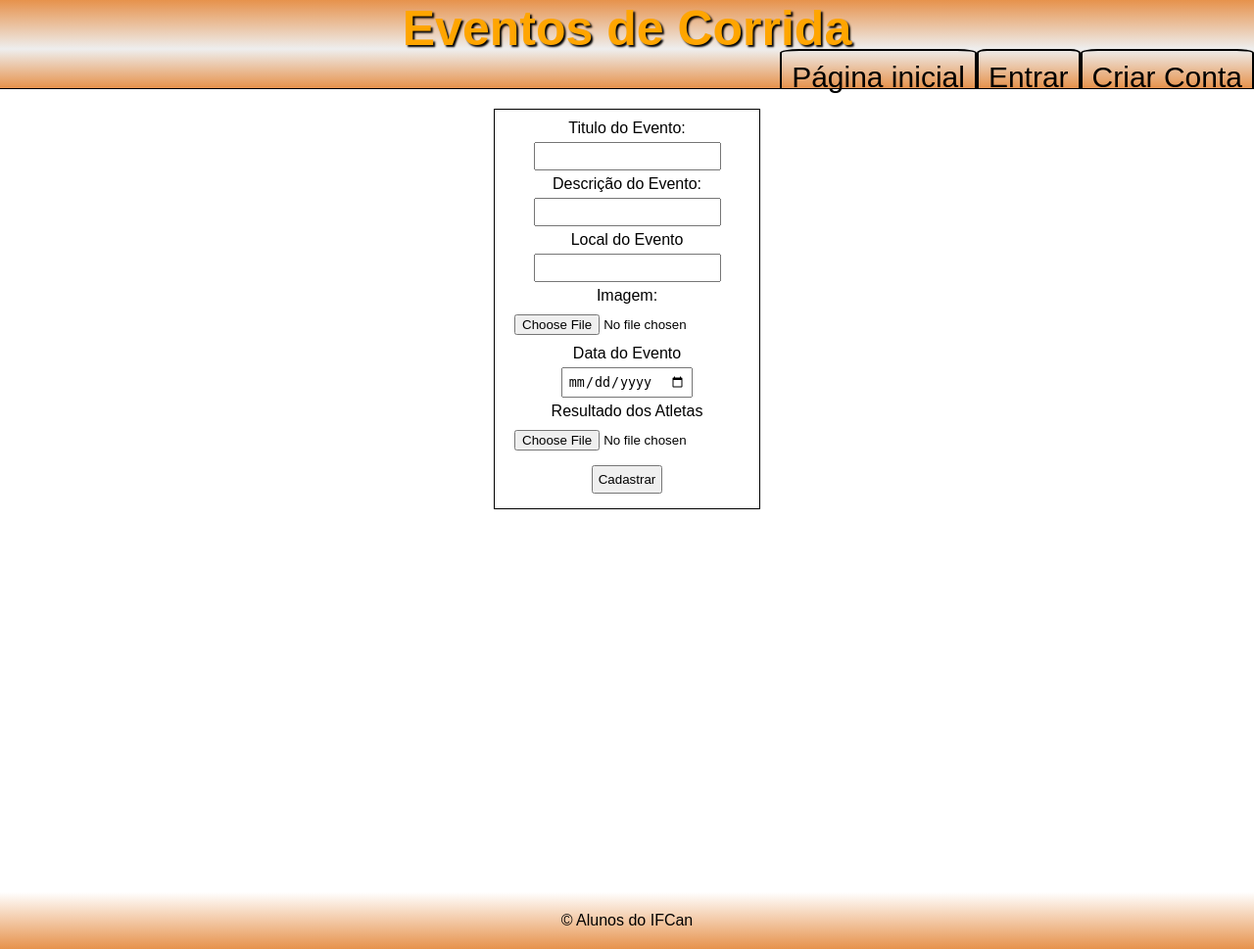
After one commit to Edsondomingos/projeto_integrador_I, a PHP site: page /_pages/criar_evento.php in a window 1280 px wide. The commit adds this page. Shown: the whole page at 98% size. Run offline with PHP 8.4, Linux system fonts and the light colour scheme; a stand-in replaces the project's code that opens the database connection.

Commit message:
Correção dos link no template

```diff
--- a/_bd/autenticar.php
+++ b/_bd/autenticar.php
@@ -13,7 +13,7 @@
         $_SESSION['usuario'] = $_POST["usuario"];
         $_SESSION['cpf'] = $_POST["senha"];
     }else{
-        header('Location: login.php?autenticar=usuario+ou+senha+incorreta,+tente+novamente.');
+        header('Location: ../_pages/login.php?autenticar=usuario+ou+senha+incorreta,+tente+novamente.');
     };
 
     desconectar($conn);
--- a/_bd/sair_sessao.php
+++ b/_bd/sair_sessao.php
@@ -1,7 +1,8 @@
 <?php
-
+	header('Location: ../');
 	session_start();
-	unset($_SESSION['usuario'])
+	unset($_SESSION['usuario']);
 	unset($_SESSION['senha']);
 
+
 ?>
--- /dev/null
+++ b/_pages/criar_evento.php
@@ -0,0 +1,51 @@
+<!-- <!DOCTYPE html>
+<html lang="en">
+<head>
+    <meta charset="UTF-8">
+    <meta http-equiv="X-UA-Compatible" content="IE=edge">
+    <meta name="viewport" content="width=device-width, initial-scale=1.0">
+    <title>Cadastrar Evento</title>
+</head>
+<body> -->
+
+    <?php include '../_template/head.php'; ?>
+
+
+    <form action="criar_evento_bd.php" method="post">
+
+    <p>
+        <label for="titulo" >Titulo do Evento:</label>
+        <input type="text" name="titulo" id="titulo">
+    </p>
+
+    <p>
+        <label for="descricao" >Descrição do Evento:</label>
+        <input type="text" name="descricao" id="descricao">
+    </p>
+
+    <p>
+        <label for="local_evento" >Local do Evento</label>
+        <input type="text" name="local_evento" id="local_evento">
+    </p>
+
+    <p>
+        <label for="imagem" >Imagem:</label>
+        <input type="file" name="imagem" id="imagem">
+    </p>
+
+    <p>
+        <label for="data_evento" >Data do Evento</label>
+        <input type="date" name="data_evento" id="data_evento">
+    </p>
+    <p>
+        <label for="resultado" >Resultado dos Atletas</label>
+        <input type="file" name="resultado" id="resultado">
+    </p>
+
+    <p><input type="submit" value="Cadastrar"></p>
+
+    </form>
+
+    <?php include '../_template/footer.php'; ?>
+<!-- </body>
+</html> -->
--- a/_template/footer.php
+++ b/_template/footer.php
@@ -14,7 +14,7 @@
 		</figure> -->
 		<p>&copy; Alunos do IFCan</p>
 	</footer>
-
-	<script type="text/javascript" src="script.js"></script>
+	</div>
+	<script type="text/javascript" src="./_js/script.js"></script>
 </body>
 </html>
--- a/_template/head.php
+++ b/_template/head.php
@@ -12,6 +12,10 @@
 
 		body {
 			font-family: Arial;
+		}
+
+		div {
+			height: 100%;
 		}
 
 		header {
@@ -56,7 +60,7 @@
 		}
 
 		main {
-			height: 75vh;
+			height: 100vh;
 		}
 
 		a {
@@ -115,7 +119,7 @@
 		}
 
 		footer {
-			margin-top: 20px;
+			/*margin-top: 20px;*/
 			text-align: center;
 		}
 
@@ -136,7 +140,7 @@
 	</style>
 </head>
 <body>
-
+	<div>
 	<header>
 		<h1>Eventos de Corrida</h1>
 	</header>
@@ -144,19 +148,31 @@
 	<nav>
 		<ul>
 
-			<?php
-				session_start();
-				if(isset($_SESSION['usuario'])){
-					echo "<li><a href='./pagina.php'>Página inicial</a></li>";
-					echo "<li><a href=''>Perfil</a></li>";
-					echo "<li><a href=''>Criar evento</a></li>";
-					echo "<li><a href=''>Pagamentos</a></li>";
-					echo "<li><a href=''>Sair</a></li>";
-				} else {
-					echo "<li><a href='./_pages/login.php'>Entrar</a></li>";
-					echo "<li><a href='./_pages/cadastro.php'>Criar Conta</a></li>";
-				}
-			?>
+		<?php
+			function URL(){
+				$_SERVER['REQUEST_URI'] = '/projeto_integrador_i/';
+				return $_SERVER['REQUEST_URI'];
+			}
+			// if ($_SERVER['REQUEST_URI'] == '/projeto_integrador_i/'){
+			// 	$path = './_pages/';
+			// 	// if (){
+			// 	// 	$path = '../';
+			// 	// }
+			// } else if (strpos($_SERVER['REQUEST_URI'], '_pages') == true) {
+			// 	$path = '../';
+			// }
+			session_start();
+			echo "<li><a href='".URL()."'>Página inicial</a></li>";
+			if (isset($_SESSION['usuario'])){
+				echo "<li><a href='".URL()."_pages/perfil.php'>Perfil</a></li>";
+				echo "<li><a href='".URL()."_pages/criar_evento.php'>Criar evento</a></li>";
+				echo "<li><a href='".URL()."_pages/pagamento.php'>Pagamentos</a></li>";
+				echo "<li><a href='".URL()."/_bd/sair_sessao.php'>Sair</a></li>";
+			} else {
+				echo "<li><a href='".URL()."_pages/login.php'>Entrar</a></li>";
+				echo "<li><a href='".URL()."_pages/cadastro.php'>Criar Conta</a></li>";
+			}
+		?>
 
 		</ul>
 	</nav>
--- a/index.php
+++ b/index.php
@@ -17,7 +17,7 @@
 			echo "<p>".$row['descricao']."</p>";
 			echo "<p>".$row['data_evento']."</p>";
 			echo "<p>".$row['local_evento']."</p>";
-			echo "<a href='evento.php?id=".$row['id']."' class='bt-inscricao'>Detalhes</a>";
+			echo "<a href='./_pages/inscricao.php?id=".$row['id']."' class='bt-inscricao'>Detalhes</a>";
 			echo "</article>";
 
 		}
```
Also changed, not shown: _bd/criar_evento_bd.php (added, +24 -0 lines), _js/script.js (line endings or trailing spaces).
